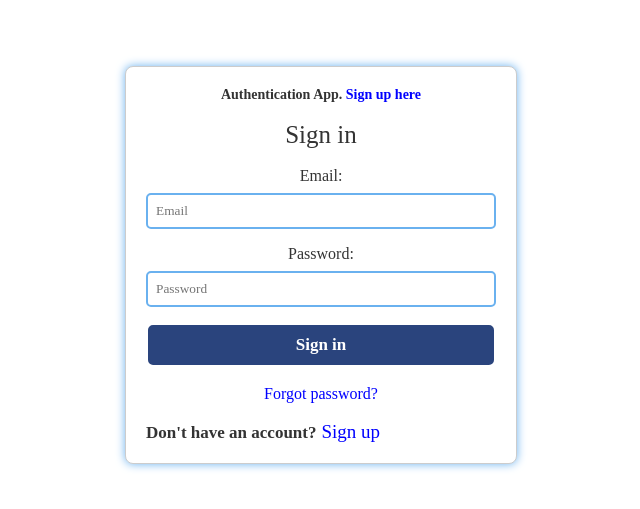
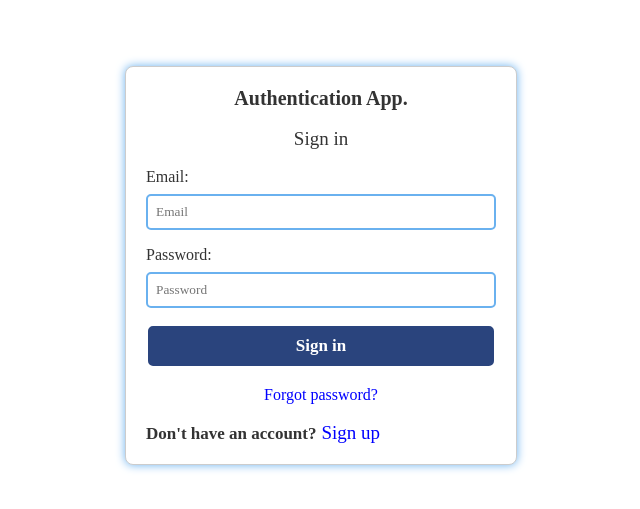
Before and after one commit to RayIwobi/Authentication-App_fullstack-project, a React (Create React App) app in the folder frontend/: page / in a window 1280 px wide. Shown: the part 175-684 px from the top of the page, without its empty margins (319-959 px from the left). Built offline with nearby package versions, Linux system fonts and the light colour scheme; no server answers.

Commit message:
new updates

```diff
--- a/frontend/src/components/Authentication/Login.js
+++ b/frontend/src/components/Authentication/Login.js
@@ -63,11 +63,12 @@ function Login() {
         <ToastContainer position="top-right" autoClose={3000} />
     <form className='sign-up-form' onSubmit={handleLogin} style={{backgroundColor:'white'}}>
 
-       <h3 style={{fontSize:'14px'}}>
-        Authentication App.  <Link to='signup' style={{fontSize:'14px', textDecoration:'none', color:'blue'}}>Sign up here</Link>
+       <h3 style={{fontSize:'20px'}}>
+        Authentication App.
         </h3><br/>
 
-        <div style={{fontSize:'25px', textAlign:'center'}}>Sign in</div>
+
+        <div style={{fontSize:'19px', textAlign:'Center'}}>Sign in</div>
         {/* <h5 style={{textAlign:'center'}}>We need your details to serve you better</h5> */}
         <br/>
 
--- a/frontend/src/components/Authentication/authentic.css
+++ b/frontend/src/components/Authentication/authentic.css
@@ -29,14 +29,12 @@
 .sign-up-form h2,h5{
     font-family: 'Libre Baskerville';
 }
-label{
-    font-family: 'Libre Baskerville';
-}
-
 
 label{
     display: block;
     margin-bottom: 8px;
+    font-family: 'Libre Baskerville';
+    text-align: left;
 }
 
 input{
```
